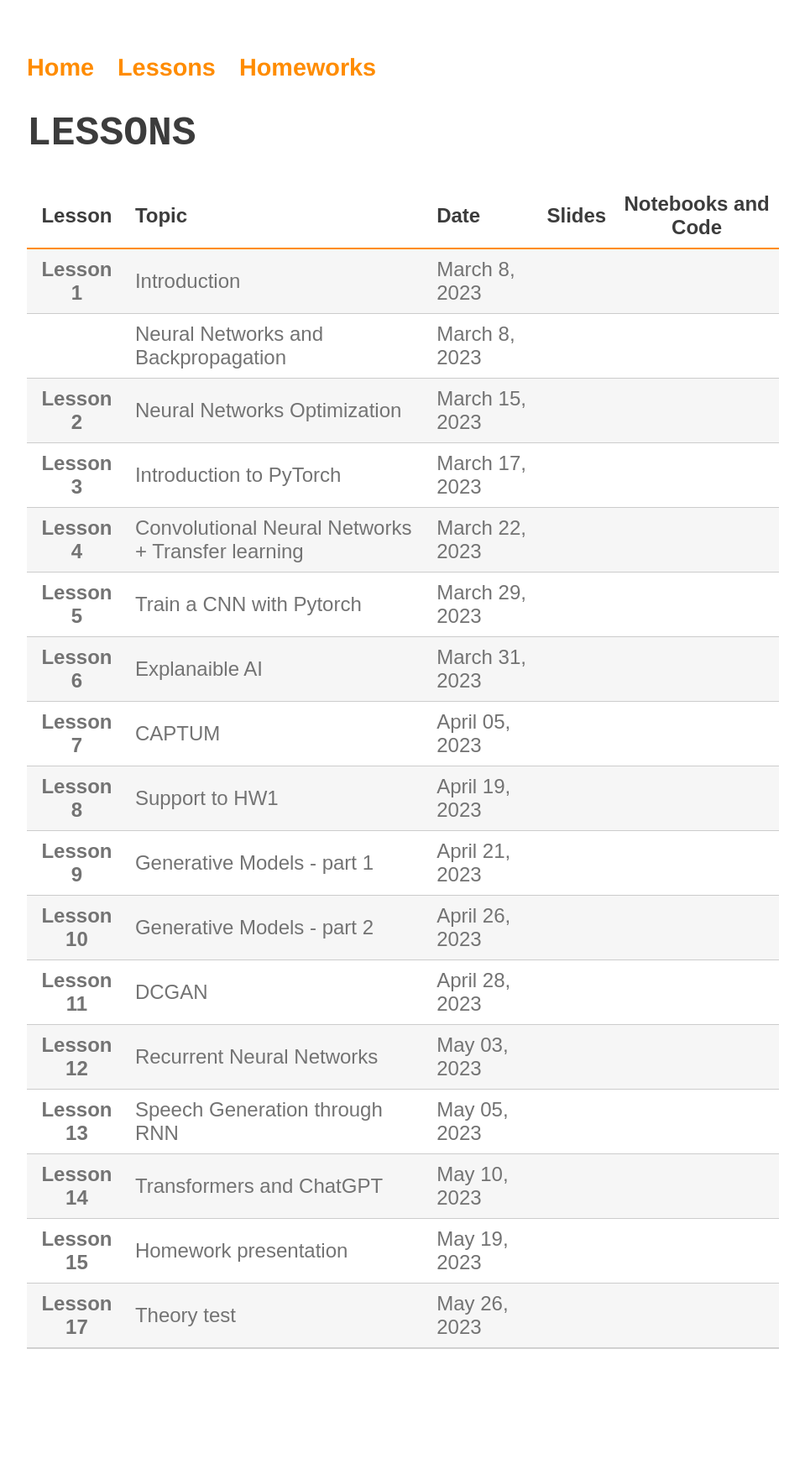
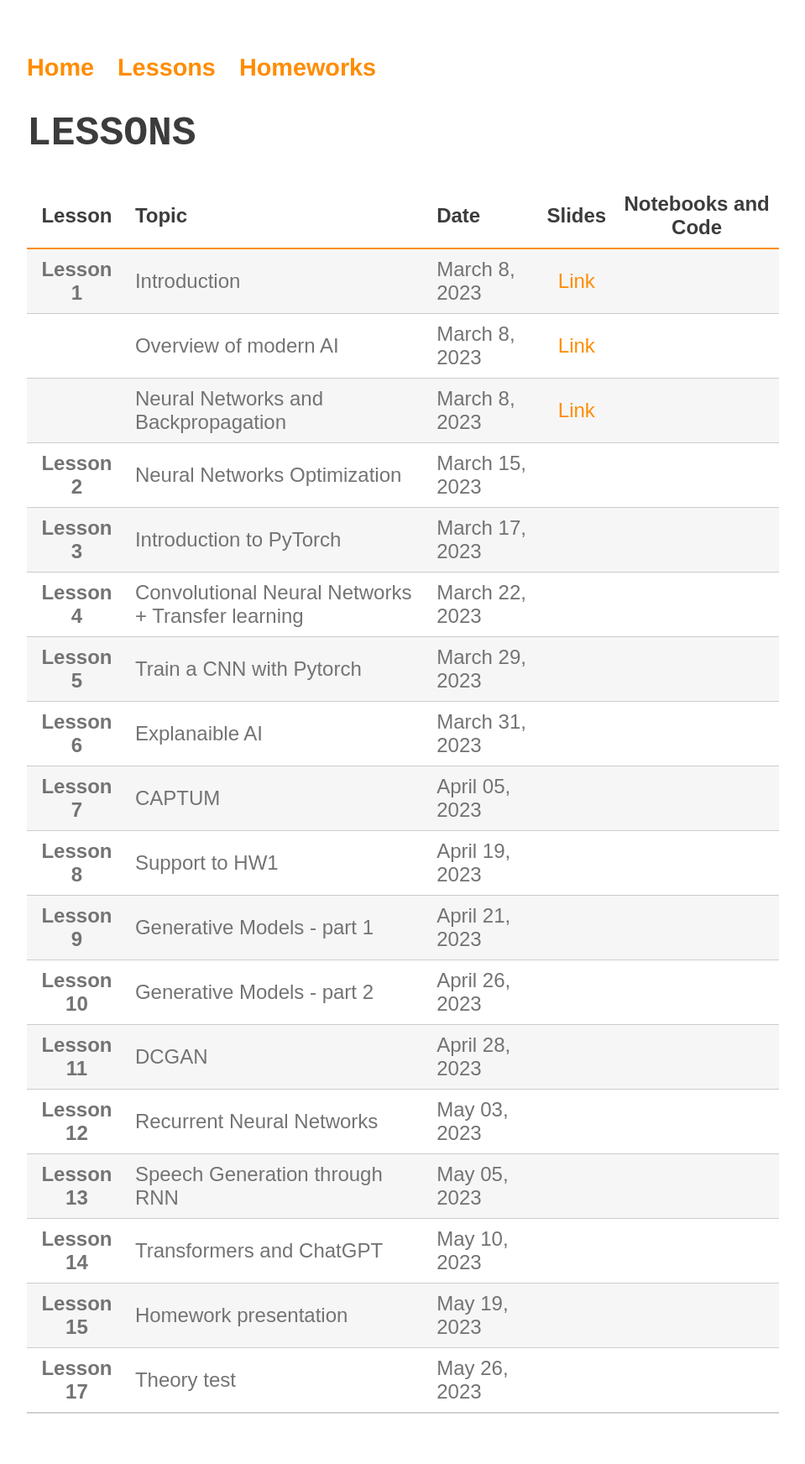
Before and after one commit to perceivelab/knowledge-discovery-course, a Jekyll site: the page built from lezioni.md, in a window 1280 px wide. Shown: the whole page at 84% size, without its empty margins (160-1119 px from the left). Built offline with Jekyll 4.4.1, drawn with Linux system fonts in a browser that asks for light colours; our own code applies the rules of GitHub Pages for plain Markdown files; before the commit the page ends 1667 px from its top, so only the background shows below that.

Commit message:
Update lezioni.md

```diff
--- a/lezioni.md
+++ b/lezioni.md
@@ -3,8 +3,9 @@
 
 | Lesson | Topic              | Date    | Slides          | Notebooks and Code |
 | :-------:| ------------------ | --------------- | :-------:           |:-------:  |
-| **Lesson 1**      | Introduction                                      | March 8, 2023                  |    | |
-|                   | Neural Networks and Backpropagation               | March 8, 2023                  |    | |
+| **Lesson 1**      | Introduction                                      | March 8, 2023                  |  [Link](https://drive.google.com/file/d/1KO56GMfFdWekOv7ia7ofc68d2ip1T21J/view?usp=sharing)  | |
+|                   | Overview of modern AI               | March 8, 2023                  |  [Link](https://drive.google.com/file/d/1F-lXawV6uQ3qJPjHPDG5RY72MMBvvx9o/view?usp=sharing)  | |
+|                   | Neural Networks and Backpropagation               | March 8, 2023                  |[Link](https://drive.google.com/file/d/1u_mL3CQLQu43NnTF4MA1GUws_JGUW6ay/view?usp=sharing)    | |
 | **Lesson 2**      | Neural Networks Optimization                      | March 15, 2023                 |    | |
 | **Lesson 3**      | Introduction to PyTorch                           | March 17, 2023                 |    | |
 | **Lesson 4**      | Convolutional Neural Networks + Transfer learning | March 22, 2023                 |    | |
```
